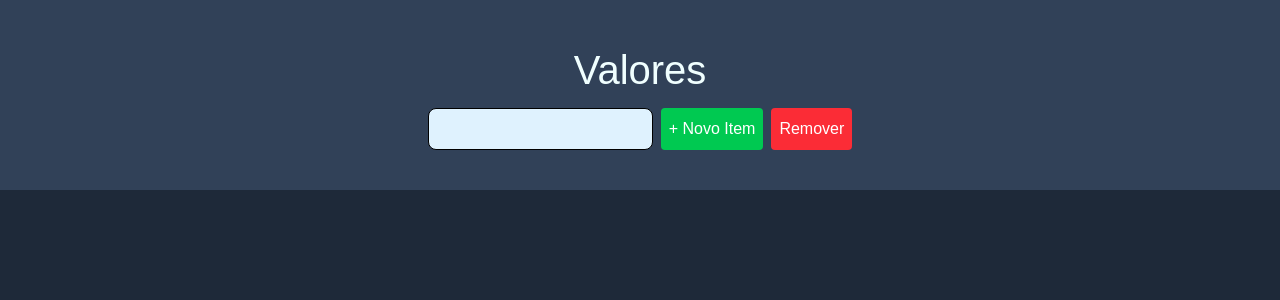
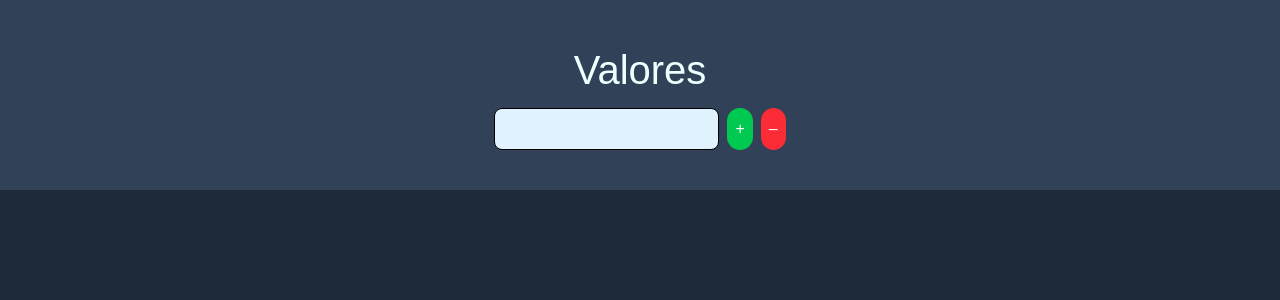
Before and after one commit to IgorCristhofer/medidor, a React (Vite) app: page / in a window 1280 px wide. Shown: the top 300 px of the page. Built offline with nearby package versions, Linux system fonts and the light colour scheme.

Commit message:
estilos botões

```diff
--- a/src/components/BtnAdicionar.jsx
+++ b/src/components/BtnAdicionar.jsx
@@ -1,5 +1,5 @@
 export const BtnAdicionar = ({ onClick }) => (
-  <button onClick={onClick} className="bg-green-500 p-2 text-white rounded">
-    + Novo Item
+  <button onClick={onClick} className="bg-green-500 p-2 text-white rounded-full">
+      +
   </button>
 );
--- a/src/components/BtnDeletar.jsx
+++ b/src/components/BtnDeletar.jsx
@@ -1,5 +1,5 @@
 export const BtnDeletar = ({ onClick }) => (
-  <button onClick={onClick} className="bg-red-500 p-2 text-white rounded">
-    Remover
+  <button onClick={onClick} className="bg-red-500 p-2 text-white rounded-full">
+    –
   </button>
 );
```
